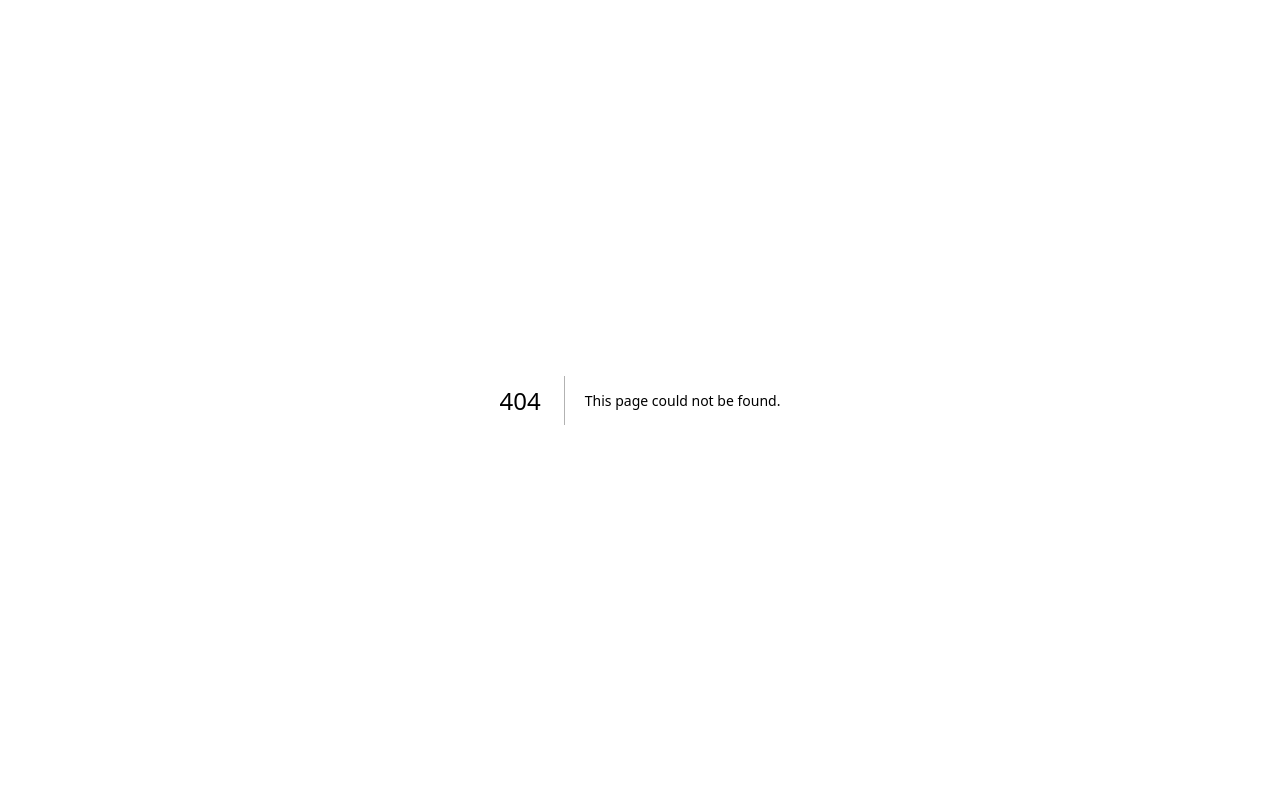
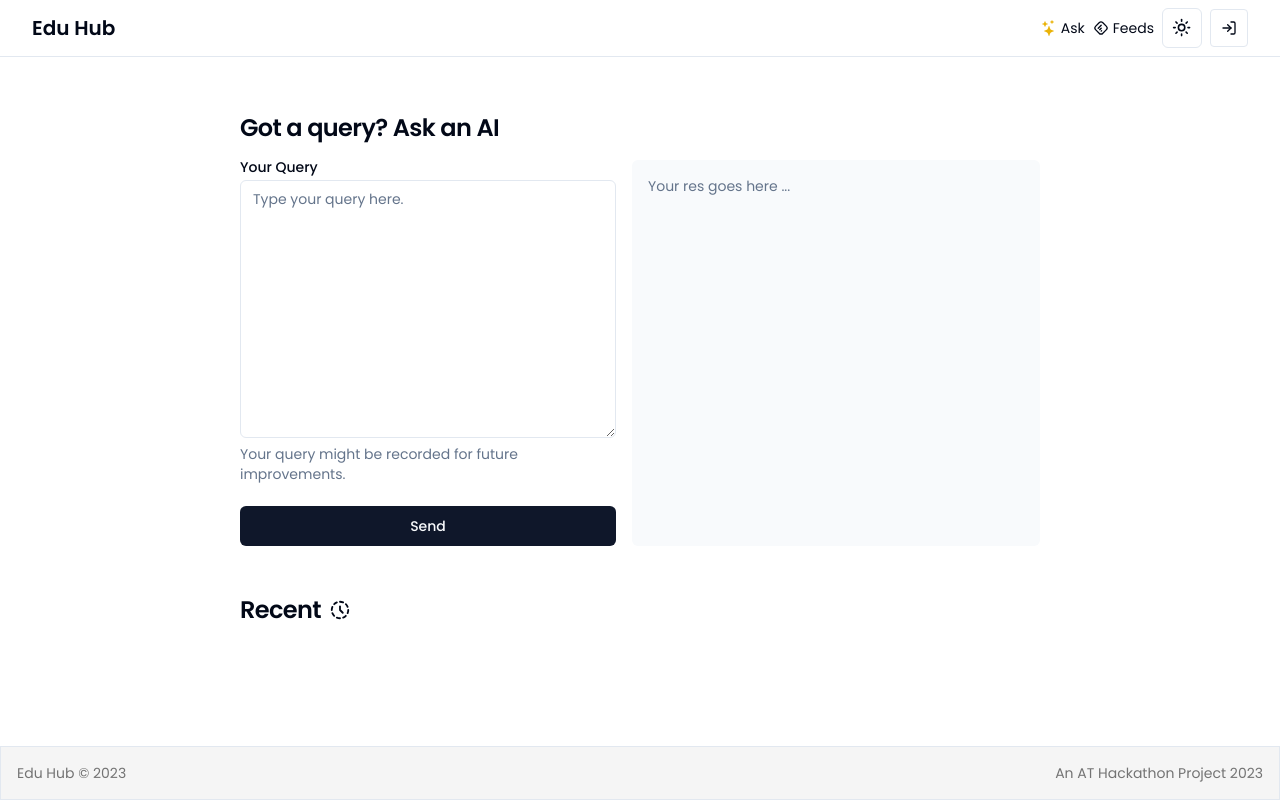
Before and after one commit to Codedwells/edu-hub, a Next.js app in the folder client/: page /ask in a window 1280 px wide. Before the commit this address had no page. Built offline with nearby package versions, Linux system fonts and the light colour scheme.

Commit message:
Improve: Ask page

```diff
--- /dev/null
+++ b/client/src/app/(home)/ask/page.tsx
@@ -0,0 +1,50 @@
+'use client'
+import { Button } from '@/components/ui/button'
+import { Label } from '@/components/ui/label'
+import { Textarea } from '@/components/ui/textarea'
+import { TbHistoryToggle } from 'react-icons/tb'
+
+export default function Page() {
+	return (
+		<section className='mx-auto mb-[5rem] mt-[5rem] px-4 h-fit  md:w-[80%] lg:mt-[7rem] lg:w-[65%]'>
+			<h3 className='scroll-m-20 text-2xl font-semibold tracking-tight'>
+				Got a query? Ask an AI
+			</h3>
+
+			<div className='flex  flex-col gap-4 mt-4 lg:flex-row'>
+				<div className='md:flex-1'>
+					<QueryBar />
+				</div>
+				<div className='min-h-[12rem] rounded-md bg-slate-50 p-4 text-sm text-slate-500 md:flex-1'>
+					Your res goes here ...
+				</div>
+			</div>
+
+			<div>
+				<div className='flex items-center mt-[3rem] gap-2'>
+					<h3 className='scroll-m-20 text-2xl font-semibold tracking-tight select-none'>
+						Recent
+					</h3>
+                    <TbHistoryToggle size={22} className="dark:text-emerald-600"/>
+				</div>
+			</div>
+		</section>
+	)
+}
+
+const QueryBar = () => {
+	return (
+		<div className='grid w-full gap-1.5'>
+			<Label htmlFor='message-2'>Your Query</Label>
+			<Textarea
+				placeholder='Type your query here.'
+				id='message-2'
+				rows={12}
+			/>
+			<p className='text-sm text-muted-foreground'>
+				Your query might be recorded for future improvements.
+			</p>
+			<Button className='mt-4 w-full'>Send</Button>
+		</div>
+	)
+}
--- a/client/src/app/(home)/feed/page.tsx
+++ b/client/src/app/(home)/feed/page.tsx
@@ -1,7 +1,6 @@
 'use client'
 
 import { useState } from 'react'
-import { Button } from '@/components/ui/button'
 import { LucidePackageSearch } from 'lucide-react'
 import {
 	Accordion,
--- a/client/src/components/main-nav.tsx
+++ b/client/src/components/main-nav.tsx
@@ -1,4 +1,5 @@
 import Link from 'next/link'
+import { BsStars } from 'react-icons/bs'
 import { FiLogIn } from 'react-icons/fi'
 import { TbBrandFeedly } from 'react-icons/tb'
 import { ModeToggle } from './theme/theme-toggle'
@@ -7,17 +8,28 @@ const MainNav = ({ classNames }: { classNames?: string }) => {
 	return (
 		<nav className={`${classNames}`}>
 			<ul
-				className={`flex select-none items-center bg-white justify-between border-b p-2 px-8 dark:bg-gray-800`}
+				className={`flex select-none items-center justify-between border-b bg-white p-2 px-8 dark:bg-gray-800`}
 			>
 				<li>
-					<Link href='/' className='text-xl select-none font-[600]'>
+					<Link href='/' className='select-none text-xl font-[600]'>
 						Edu Hub
 					</Link>
 				</li>
 
 				<div className='flex items-center space-x-2'>
-					<Link href="/feed" className='flex cursor-pointer items-center space-x-1 underline-offset-2 decoration-emerald-500  hover:underline active:opacity-70'>
-						<TbBrandFeedly />
+					<Link
+						href='/ask'
+						className='flex cursor-pointer items-center space-x-1 decoration-emerald-500 underline-offset-2  hover:underline active:opacity-70'
+					>
+						<BsStars className='text-yellow-500 dark:text-emerald-600' />
+						<p className='text-sm'>Ask</p>
+					</Link>
+
+					<Link
+						href='/feed'
+						className='flex cursor-pointer items-center space-x-1 underline-offset-2  hover:underline active:opacity-70'
+					>
+						<TbBrandFeedly className='dark:text-emerald-600' />
 						<p className='text-sm'>Feeds</p>
 					</Link>
 
@@ -25,7 +37,10 @@ const MainNav = ({ classNames }: { classNames?: string }) => {
 						<ModeToggle />
 					</li>
 
-					<Link href={"/flow/login"} className='rounded border p-2.5 hover:bg-emerald-50 dark:bg-[#020817] dark:hover:bg-gray-900 active:bg-white'>
+					<Link
+						href={'/flow/login'}
+						className='rounded border p-2.5 hover:bg-emerald-50 active:bg-white dark:bg-[#020817] dark:hover:bg-gray-900'
+					>
 						<FiLogIn className='cursor-pointer' />
 					</Link>
 				</div>
--- /dev/null
+++ b/client/src/components/ui/textarea.tsx
@@ -0,0 +1,24 @@
+import * as React from "react"
+
+import { cn } from "@/lib/utils"
+
+export interface TextareaProps
+  extends React.TextareaHTMLAttributes<HTMLTextAreaElement> {}
+
+const Textarea = React.forwardRef<HTMLTextAreaElement, TextareaProps>(
+  ({ className, ...props }, ref) => {
+    return (
+      <textarea
+        className={cn(
+          "flex min-h-[80px] w-full rounded-md border border-slate-200 bg-white px-3 py-2 text-sm ring-offset-white placeholder:text-slate-500 focus-visible:outline-none focus-visible:ring-2 focus-visible:ring-slate-950 focus-visible:ring-offset-2 disabled:cursor-not-allowed disabled:opacity-50 dark:border-slate-800 dark:bg-slate-950 dark:ring-offset-slate-950 dark:placeholder:text-slate-400 dark:focus-visible:ring-slate-300",
+          className
+        )}
+        ref={ref}
+        {...props}
+      />
+    )
+  }
+)
+Textarea.displayName = "Textarea"
+
+export { Textarea }
```
